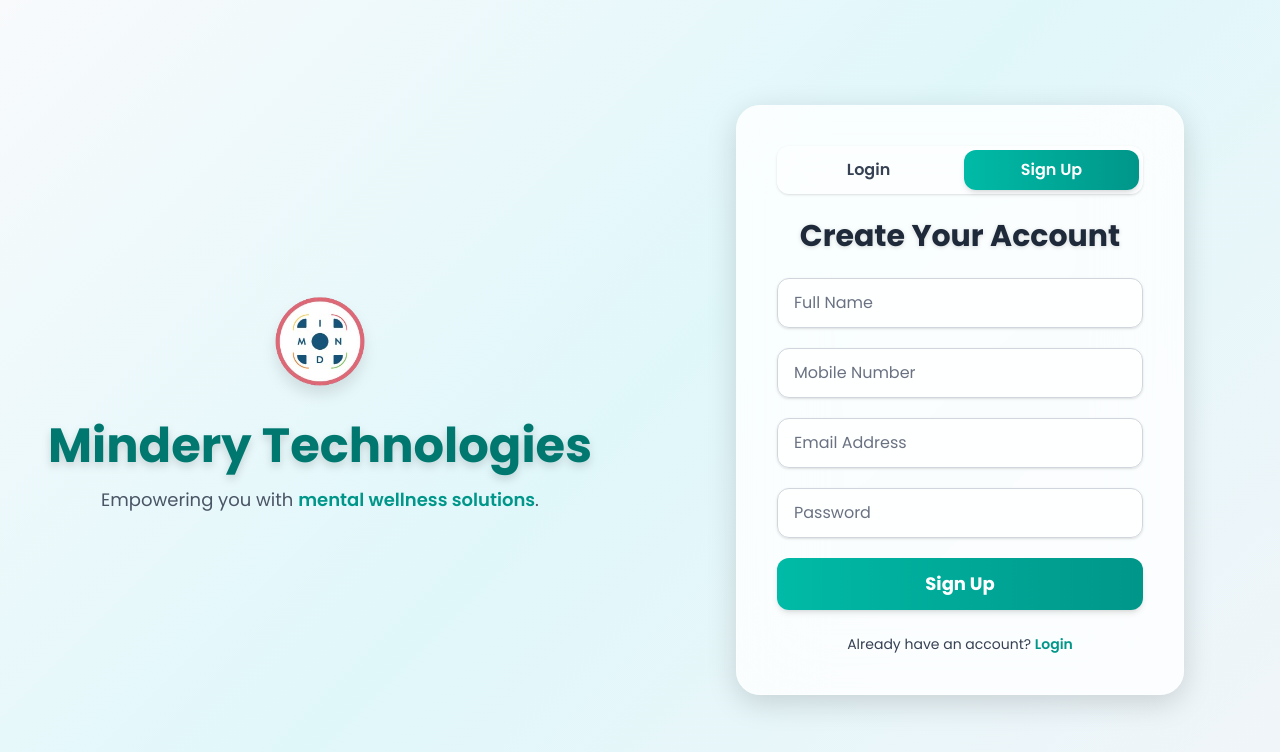
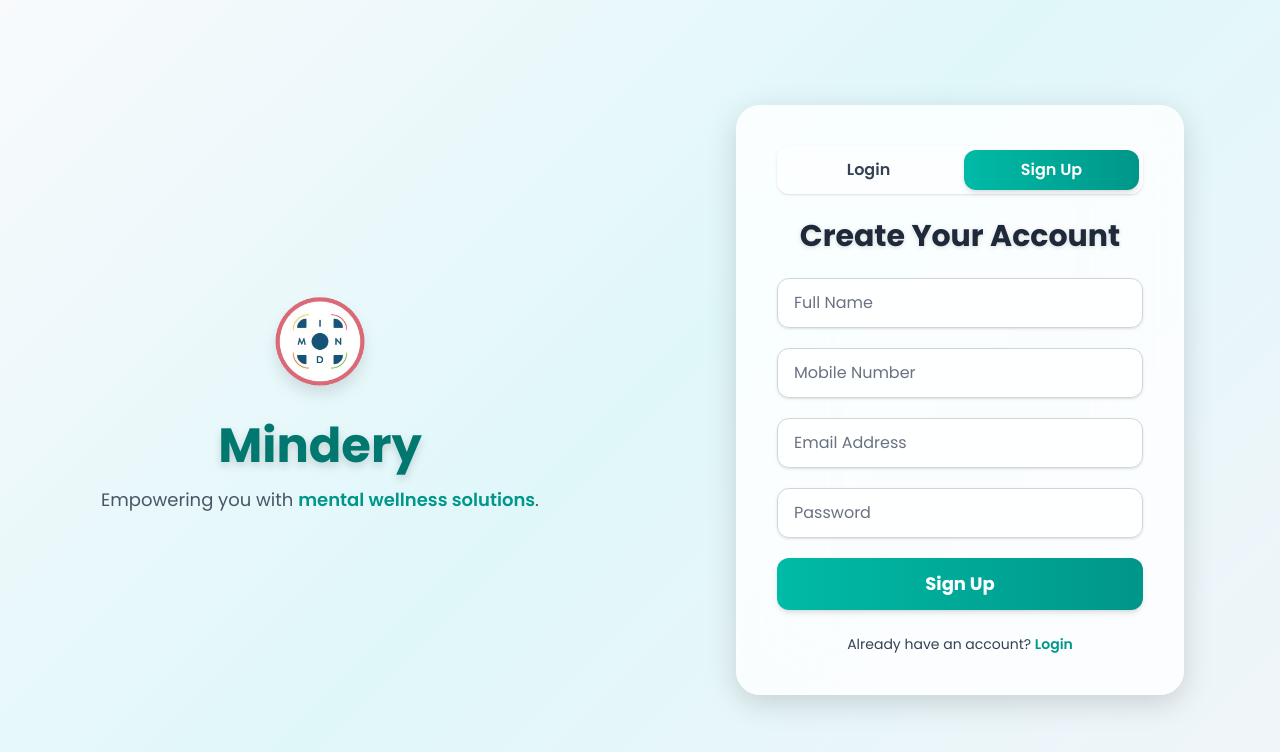
Before and after one commit to Vanshmakhija16/Dashboard-frontend, a React (Vite) app: page /#/ in a window 1280 px wide. Shown: the top 752 px of the page. Built offline with nearby package versions, Linux system fonts and the light colour scheme; no server answers.

Commit message:
Mindery technologies

```diff
--- a/src/components/Dashboard.jsx
+++ b/src/components/Dashboard.jsx
@@ -221,8 +221,8 @@ export default function Dashboard() {
 
     async function fetchData() {
       try {
-        const assessmentsRes = await axios.get(`${backend_url}/api/assessments`);
-        setAssessments(assessmentsRes.data);
+        // const assessmentsRes = await axios.get(`${backend_url}/api/assessments`);
+        // setAssessments(assessmentsRes.data);
 
         const attendedRes = await axios.get(`${backend_url}/api/appointments/my/attended`, {
           headers: { Authorization: `Bearer ${token}` },
--- a/src/components/Signup.jsx
+++ b/src/components/Signup.jsx
@@ -98,7 +98,7 @@ export default function Signup() {
           className="w-28 h-28 mb-6 drop-shadow-xl"
         />
         <h1 className="text-4xl md:text-5xl font-extrabold drop-shadow-lg text-center text-teal-700">
-          Mindery Technologies
+          Mindery
         </h1>
         <p className="mt-4 text-lg text-gray-600 text-center max-w-md">
           Empowering you with{" "}
```
